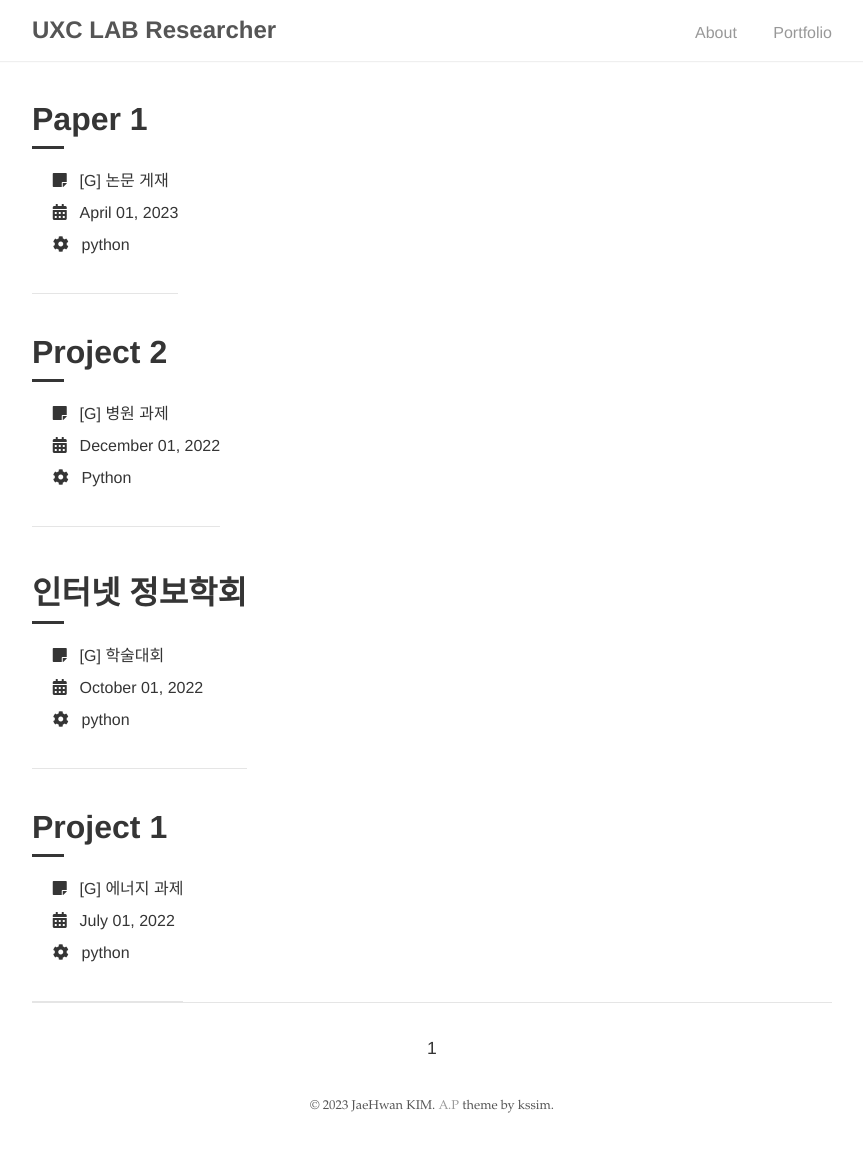
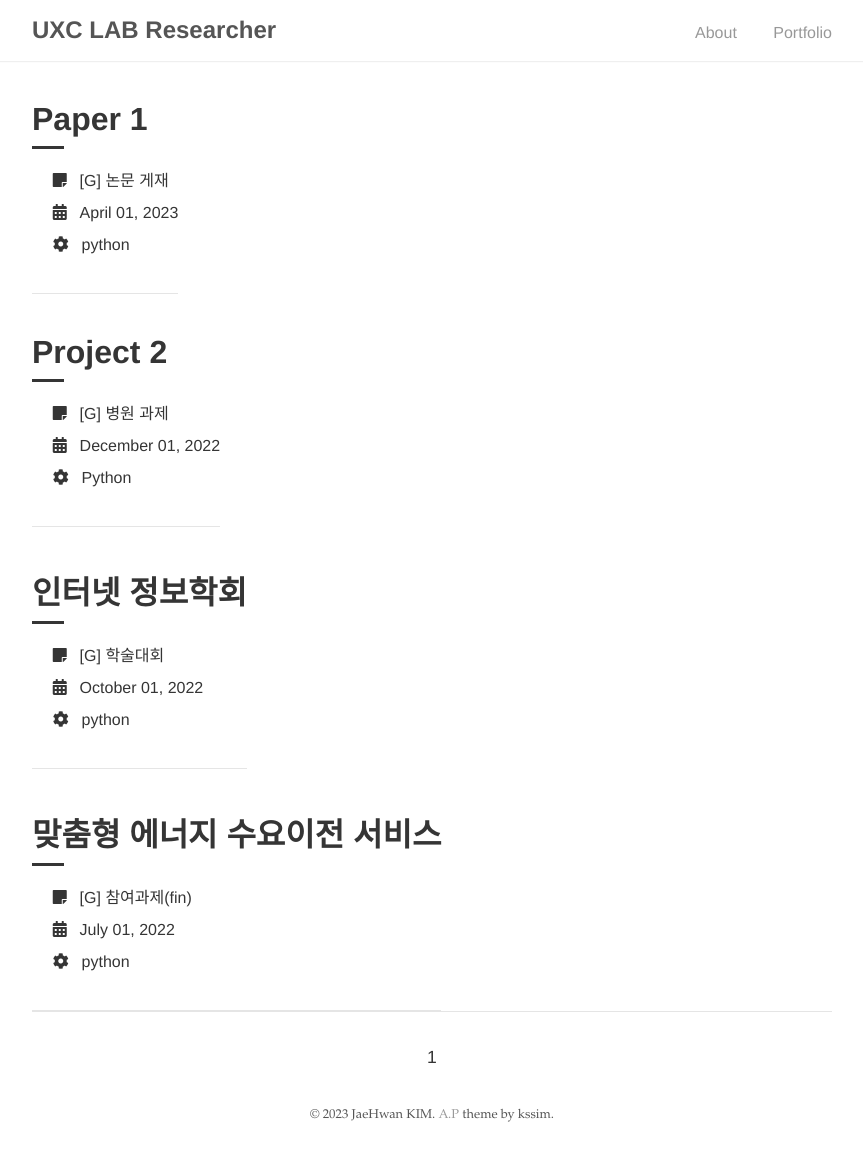
Before and after one commit to kjhwan98/kjhwan98.github.io, a Jekyll site: the page built from portfolio/index.html, in a window 1280 px wide. Shown: the whole page, without its empty margins (208-1071 px from the left). Built offline with Jekyll 4.4.1, drawn with Linux system fonts in a browser that asks for light colours; the list of posts is cut into pages by our own code.

Commit message:
Update 2022-07-01-project1.md

```diff
--- a/_posts/2022-07-01-project1.md
+++ b/_posts/2022-07-01-project1.md
@@ -1,7 +1,7 @@
 ---
 layout: post
-title: "Project 1"
-info: "에너지 과제"
+title: "맞춤형 에너지 수요이전 서비스"
+info: "참여과제(fin)"
 tech: "python"
 type: G
 ---
```
